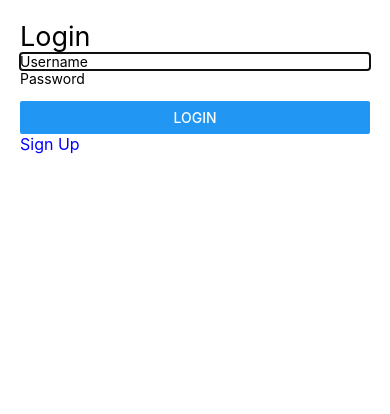
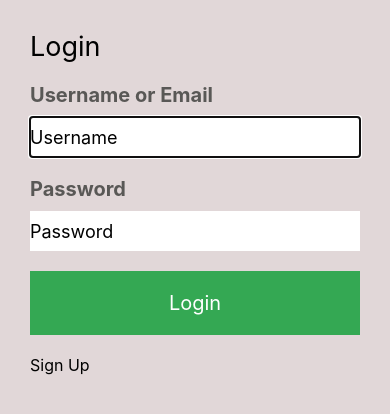
Before and after one commit to brainfrozeno00o/CS-123-Project, a React Native app: screen / in a window 390 px wide. Shown: the top 414 px of the page. Built offline with nearby package versions, Linux system fonts and the light colour scheme.

Commit message:
trying to revamp the login template lol

```diff
--- a/pages/Login.js
+++ b/pages/Login.js
@@ -1,7 +1,10 @@
 import React, { Component } from 'react';
 import { connect } from 'react-redux';
-import { ScrollView, Text, TextInput, View, Button } from 'react-native';
+import { StyleSheet, ScrollView, Text, TextInput, View, Button } from 'react-native';
 import { login } from '../redux/actions/auth';
+import Container from '../src/components/Container';
+import ButtonCustom from '../src/components/ButtonCustom';
+import Label from '../src/components/Label';
 
 class Login extends Component {
     constructor (props) {
@@ -27,28 +30,46 @@ class Login extends Component {
     render () {
         let alt = (this.state.route === 'Login') ? 'Sign Up' : 'Login';
         return (
-            <ScrollView style={{padding: 20}}>
-                <Text style={{fontSize: 27}}>{this.state.route}</Text>
-                <TextInput
-                    placeholder='Username'
-                    autoCapitalize='none'
-                    autoCorrect={false}
-                    autoFocus={true}
-                    keyboardType='email-address'
-                    value={this.state.username}
-                    onChangeText={(text) => this.setState({ username: text })} />
-                <TextInput
-                    placeholder='Password'
-                    autoCapitalize='none'
-                    autoCorrect={false}
-                    secureTextEntry={true}
-                    value={this.state.password}
-                    onChangeText={(text) => this.setState({ password: text })} />
-                <View style={{margin: 7}}/>
-                <Button onPress={(e) => this.userLogin(e)} title={this.state.route}/>
-                <Text style={{fontSize: 16, color: 'blue'}} onPress={(e) => this.toggleRoute(e)}>{alt}</Text>
-            </ScrollView>
-        );
+            this.loginPage2(alt)
+        )
+    }
+
+    loginPage(alt) {
+        return <ScrollView style={styles.scroll}>
+            <Text style={{ fontSize: 27 }}>{this.state.route}</Text>
+            <TextInput placeholder='Username' autoCapitalize='none' autoCorrect={false} autoFocus={true} keyboardType='email-address' value={this.state.username} onChangeText={(text) => this.setState({ username: text })} />
+            <TextInput placeholder='Password' autoCapitalize='none' autoCorrect={false} secureTextEntry={true} value={this.state.password} onChangeText={(text) => this.setState({ password: text })} />
+            <View style={{ margin: 7 }} />
+            <Button onPress={(e) => this.userLogin(e)} title={this.state.route} />
+            <Text style={{ fontSize: 16, color: 'blue' }} onPress={(e) => this.toggleRoute(e)}>{alt}</Text>
+        </ScrollView>;
+    }
+
+    loginPage2(alt) {
+        return <ScrollView style={styles.scroll}>
+            <Container>
+                <Text style={{ fontSize: 27 }}>{this.state.route}</Text>
+            </Container>
+
+            <Container>
+                <Label text="Username or Email" />
+                <TextInput style={styles.textInput} placeholder='Username' autoCapitalize='none' autoCorrect={false} autoFocus={true} keyboardType='email-address' value={this.state.username} onChangeText={(text) => this.setState({ username: text })} />
+            </Container>
+
+            <Container>
+               <Label text="Password" />
+               <TextInput style={styles.textInput} placeholder='Password' autoCapitalize='none' autoCorrect={false} secureTextEntry={true} value={this.state.password} onChangeText={(text) => this.setState({ password: text })} />
+            </Container>
+
+            <View>
+                <Container>
+                    <ButtonCustom styles={{button: styles.primaryButton, label: styles.buttonWhiteText}} onPress={(e) => this.userLogin(e)} label={this.state.route} />
+                </Container>
+                <Container>
+                    <Text style={{ fontSize: 16, color: 'blck' }} onPress={(e) => this.toggleRoute(e)}>{alt}</Text>
+                </Container>
+            </View>
+        </ScrollView>;
     }
 }
 
@@ -66,4 +87,38 @@ const mapDispatchToProps = (dispatch) => {
     }
 }
 
+const styles = StyleSheet.create({
+    scroll: {
+        backgroundColor: '#E1D7D8',
+        padding: 30,
+        flexDirection: 'column'
+    },
+    label: {
+        color: '#0d8898',
+        fontSize: 20
+    },
+    alignRight: {
+        alignSelf: 'flex-end'
+    },
+    textInput: {
+        height: 40,
+        fontSize: 18,
+        backgroundColor: '#FFF'
+    },
+    buttonWhiteText: {
+        fontSize: 20,
+        color: '#FFF',
+    },
+    buttonBlackText: {
+        fontSize: 20,
+        color: '#595856'
+    },
+    primaryButton: {
+        backgroundColor: '#34A853'
+    },
+    footer: {
+       marginTop: 50
+    }
+});
+
 export default connect(mapStateToProps, mapDispatchToProps)(Login);
--- a/pages/Secured.js
+++ b/pages/Secured.js
@@ -1,6 +1,6 @@
 import React, { Component } from 'react';
 import { connect } from 'react-redux';
-import { ScrollView, Text, View, Button } from 'react-native';
+import { StyleSheet, ScrollView, Text, View, Button } from 'react-native';
 import { logout } from '../redux/actions/auth';
 
 class Secured extends Component {
@@ -11,7 +11,7 @@ class Secured extends Component {
 
     render() {
         return (
-            <ScrollView style={{padding: 20}}>
+            <ScrollView style={styles.scroll}>
                 <Text style={{fontSize: 27}}>
                     {`Welcome ${this.props.username}`}
                 </Text>
@@ -35,4 +35,12 @@ const mapDispatchToProps = (dispatch) => {
     }
 }
 
+const styles = StyleSheet.create({
+    scroll: {
+        backgroundColor: '#84cae7',
+        padding: 30,
+        flexDirection: 'column'
+    },
+});
+
 export default connect(mapStateToProps, mapDispatchToProps)(Secured);
--- /dev/null
+++ b/src/components/ButtonCustom.js
@@ -0,0 +1,40 @@
+import React, { Component } from 'react';
+
+import {
+ StyleSheet,
+ Text,
+ TouchableHighlight,
+} from 'react-native';
+
+const ButtonCustom = (props) => {
+
+   function getContent(){
+       if(props.children){
+           return props.children;
+       }
+       return <Text style={props.styles.label}>{props.label}</Text>
+   }
+
+   return (
+       <TouchableHighlight
+           underlayColor="#ccc"
+           onPress={props.onPress}
+           style={[
+               props.noDefaultStyles ? '' : styles.button,
+               props.styles ? props.styles.button : '']}
+       >
+           { getContent() }
+       </TouchableHighlight>
+   );
+}
+
+const styles = StyleSheet.create({
+   button: {
+       alignItems: 'center',
+       justifyContent: 'center',
+       padding: 20
+   },
+
+});
+
+export default ButtonCustom;
--- /dev/null
+++ b/src/components/Container.js
@@ -0,0 +1,22 @@
+import React, { Component } from 'react';
+
+import {
+ StyleSheet,
+ View
+} from 'react-native';
+
+const Container = (props) => {
+   return (
+       <View style={styles.labelContainer}>
+           { props.children }
+       </View>
+   );
+}
+
+const styles = StyleSheet.create({
+   labelContainer: {
+       marginBottom: 20
+   }
+});
+
+export default Container;
--- /dev/null
+++ b/src/components/Label.js
@@ -0,0 +1,27 @@
+import React, { Component } from 'react';
+
+import {
+ StyleSheet,
+ Text,
+} from 'react-native';
+
+const Label = (props) => {
+   return (
+       <Text
+           style={props.styles && props.styles.textLabel ? props.styles.textLabel : styles.textLabel}
+       >
+           {props.text}
+       </Text>
+   );
+}
+
+const styles = StyleSheet.create({
+   textLabel: {
+       fontSize: 20,
+       fontWeight: 'bold',
+       marginBottom: 10,
+       color: '#595856'
+   }
+});
+
+export default Label;
```
